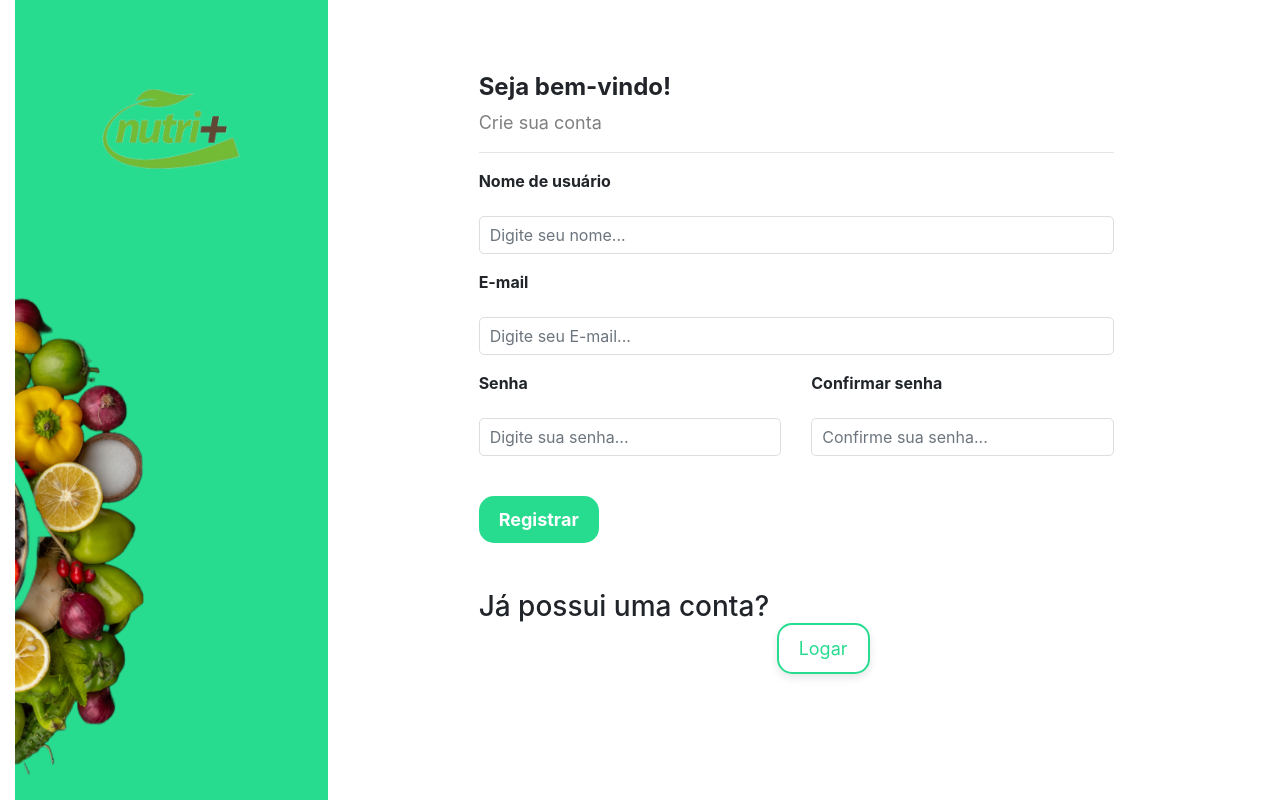
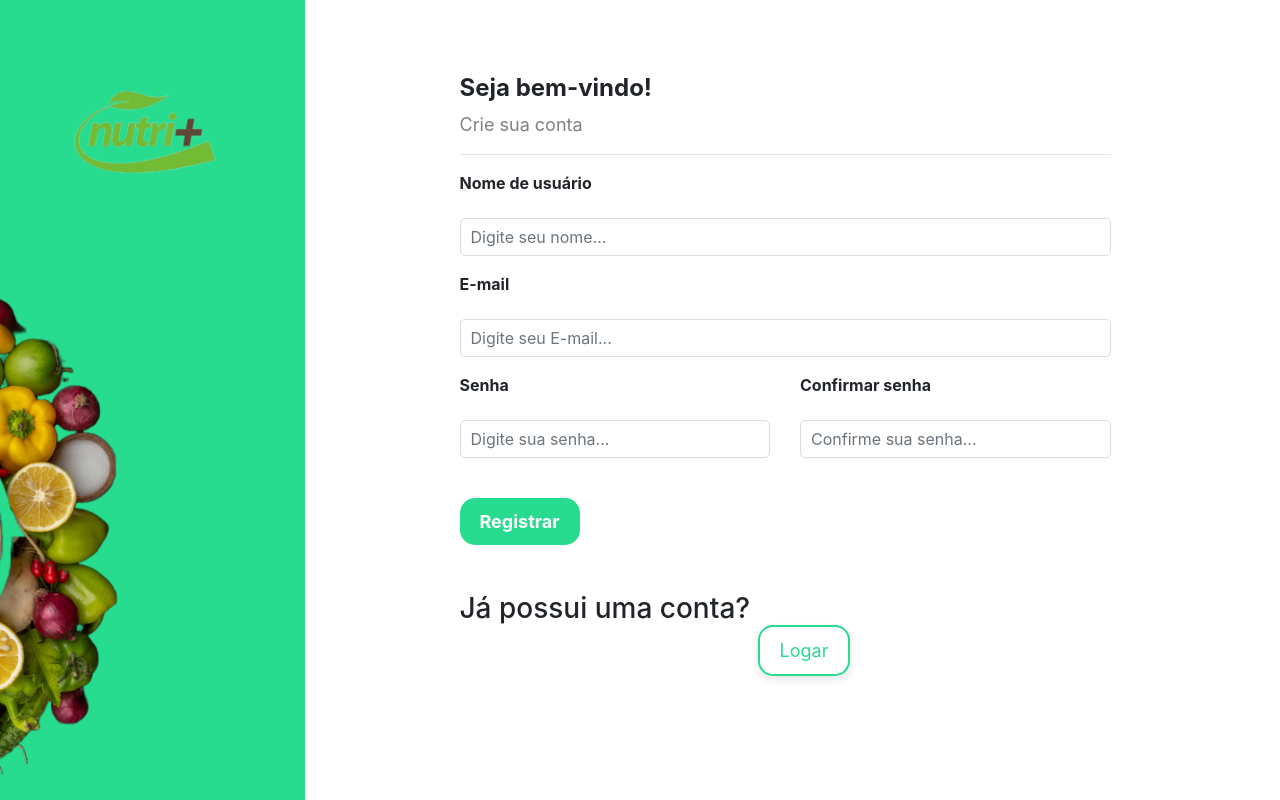
Before and after one commit to Darkpwd/Nutri-, a Django app: page /auth/cadastro/ in a window 1280 px wide. Run offline with Django 5.2, Linux system fonts and the light colour scheme; some libraries are stand-ins or nearby versions.

Commit message:
modificações no css de cadastro e login

```diff
--- a/nutri_lab/settings.py
+++ b/nutri_lab/settings.py
@@ -123,7 +123,7 @@ USE_TZ = True
 
 STATIC_URL = 'static/'
 STATICFILES_DIRS= (os.path.join(BASE_DIR, 'templates/static'),)
-STATIC_ROOT = os.path.join('staticfiles')
+STATIC_ROOT = os.path.join('static')
 MEDIA_ROOT = os.path.join(BASE_DIR, 'media')
 MEDIA_URL = 'media/'
 
--- a/templates/static/autenticacao/css/cadastro.css
+++ b/templates/static/autenticacao/css/cadastro.css
@@ -1,3 +1,8 @@
+.container-fluid {
+    padding-left: 0;
+
+}
+
 /* Estilo da barra lateral */
 .sidebar {
     background-color: #27DB8F;
--- a/templates/static/autenticacao/css/login.css
+++ b/templates/static/autenticacao/css/login.css
@@ -1,3 +1,8 @@
+.container-fluid {
+    padding-left: 0;
+
+}
+
 .sidebar {
     background-color: #27DB8F;
     height: 100vh;
```
Also changed, not shown: db.sqlite3.
